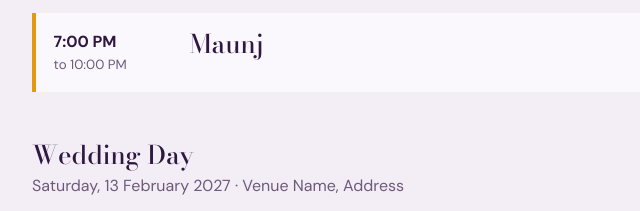
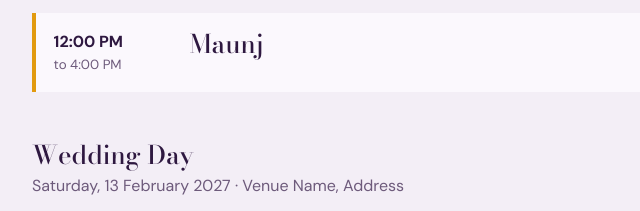
Before and after one commit to sumit-nikita/wedding_schedule, a plain HTML site: page index.html in a window 1280 px wide. Shown: the part 329-540 px from the top of the page, 268-908 px from the left. Drawn offline with nearby package versions, Linux system fonts and the light colour scheme.

Commit message:
Update index.html

```diff
--- a/index.html
+++ b/index.html
@@ -54,7 +54,7 @@ footer a{color:var(--ink)}
       <ul>
         <!-- copy this <li> to add more events -->
         <li class="event">
-          <div class="time">7:00 PM<small>to 10:00 PM</small></div>
+          <div class="time">12:00 PM<small>to 4:00 PM</small></div>
           <div>
             <h2>Maunj</h2>
             <p></p>
```
